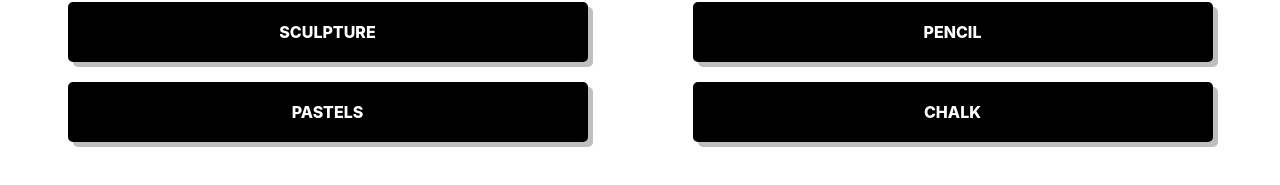
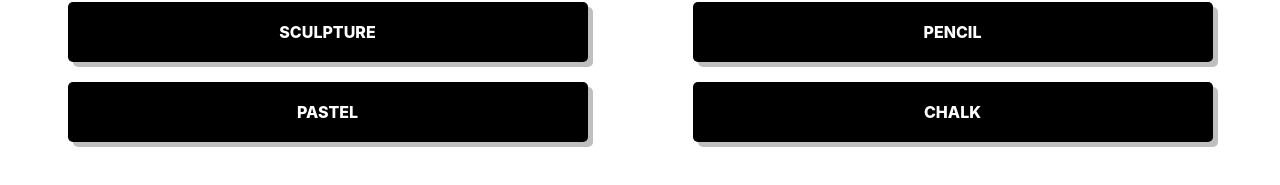
Before and after one commit to mr-ryan12/art-from-the-heart, a React (Create React App) app: page / in a window 1280 px wide. Shown: the part 531-716 px from the top of the page. Built offline with nearby package versions, Linux system fonts and the light colour scheme.

Commit message:
Adjust api to return different images

```diff
--- a/src/App.tsx
+++ b/src/App.tsx
@@ -16,7 +16,7 @@ class App extends Component<{}, State> {
     super(props)
 
     this.state = {
-      categories: ['photography', 'watercolor', 'painting', 'oil painting', 'sculpture', 'pencil', 'pastels', 'chalk']
+      categories: ['photography', 'watercolor', 'painting', 'oil painting', 'sculpture', 'pencil', 'pastel', 'chalk']
     }
   }
 
--- a/src/ArtDetails/ArtDetails.scss
+++ b/src/ArtDetails/ArtDetails.scss
@@ -2,6 +2,7 @@
   display: flex;
   flex-direction: column;
   position: absolute;
+  justify-content: space-around;
   top: 50%;
   left: 50%;
   transform: translate(-50%, -50%);
@@ -28,7 +29,7 @@
   font-weight: 900;
   box-shadow: 5px 5px 0px rgba(0, 0, 0, .25);
   cursor: pointer;
-text-decoration: none;
+  text-decoration: none;
 }
 
 .go-back-button:hover,
@@ -38,11 +39,11 @@ text-decoration: none;
 }
 
 .button-container {
-  // position:absolute;
-display: flex;
-justify-content: center;
-font-size: 20px;
-text-align: center;
+  display: flex;
+  justify-content: center;
+  font-size: 20px;
+  text-align: center;
+  margin-top: 3%;
 }
 
 .main-details {
--- a/src/apiCalls.tsx
+++ b/src/apiCalls.tsx
@@ -1,5 +1,5 @@
 const getArtDetails = (category: string) => {
-  return fetch(`https://api.artic.edu/api/v1/artworks/search?q=${category}&fields=image_id,title,date_start,date_end,artist_title,thumbnail`)
+  return fetch(`https://api.artic.edu/api/v1/artworks/search?q=${category}&page=4&fields=id,image_id,title,date_start,date_end,artist_title,thumbnail&limit=15`)
   .then(response => {
     if(!response.ok) {
       if(response.status >= 500) {
@@ -15,4 +15,38 @@ const getArtDetails = (category: string) => {
   })
 }
 
+// const cleanData = (data: Array<object>) => {
+//   const filterIncompleteData = data.filter(image => image.image_id !== null)
+// }
+
 export { getArtDetails }
+
+// Image Id's for removal
+
+// Photography:
+//      nudity: d42239f2-878e-f15e-e5fc-4a041eb4ab01
+//      nudity: c40c75eb-0cb2-9eac-7dfc-a8ed68402f11
+//      creepyAF (beekeeper): 41f9a984-5c5b-bc7d-09d7-9b6fe0f348c9
+
+// Watercolor:
+//      nude sketch: c6d942be-2c75-a2cb-51a8-bc9eef666732
+
+// Painting:
+//      not a painting: 71866427-501e-0984-120a-94a70dd26368
+//      cupid being whipped/nudity: 0f951635-312c-0829-451b-553f461c5518
+//      creepy slaughter: 024d361d-31d1-e53b-cca0-ee14f822347f
+
+// Oil Painting:
+//      also found in 'painting': 78c80988-6524-cec7-c661-a4c0a706d06f
+//      also found in 'painting': ae5c4d0f-5ff0-1e5d-172c-a7c4e973d4e1
+
+// Sculpture:
+//      not a sculpture: eba96384-a71c-b9a5-a105-0e4a6bd0b39d
+
+// Pastel:
+//      borderline?: 4fdb3d35-3bb9-1746-ba22-fcbe0387b0e9
+
+// Chalk:
+//      says chalk in the information but crayons in the title: 77d0cf9f-f656-95cc-a3d9-0bf3b2639af9
+//      nudity/sketch: cf95a821-e48a-1d64-0375-47e7597fb197
+//      not a drawing (Chalk Hill Drive-in Dallas): 297b9a01-d6b6-408b-8747-e620bd03c374
```
Also changed, not shown: src/utils.js (added).
